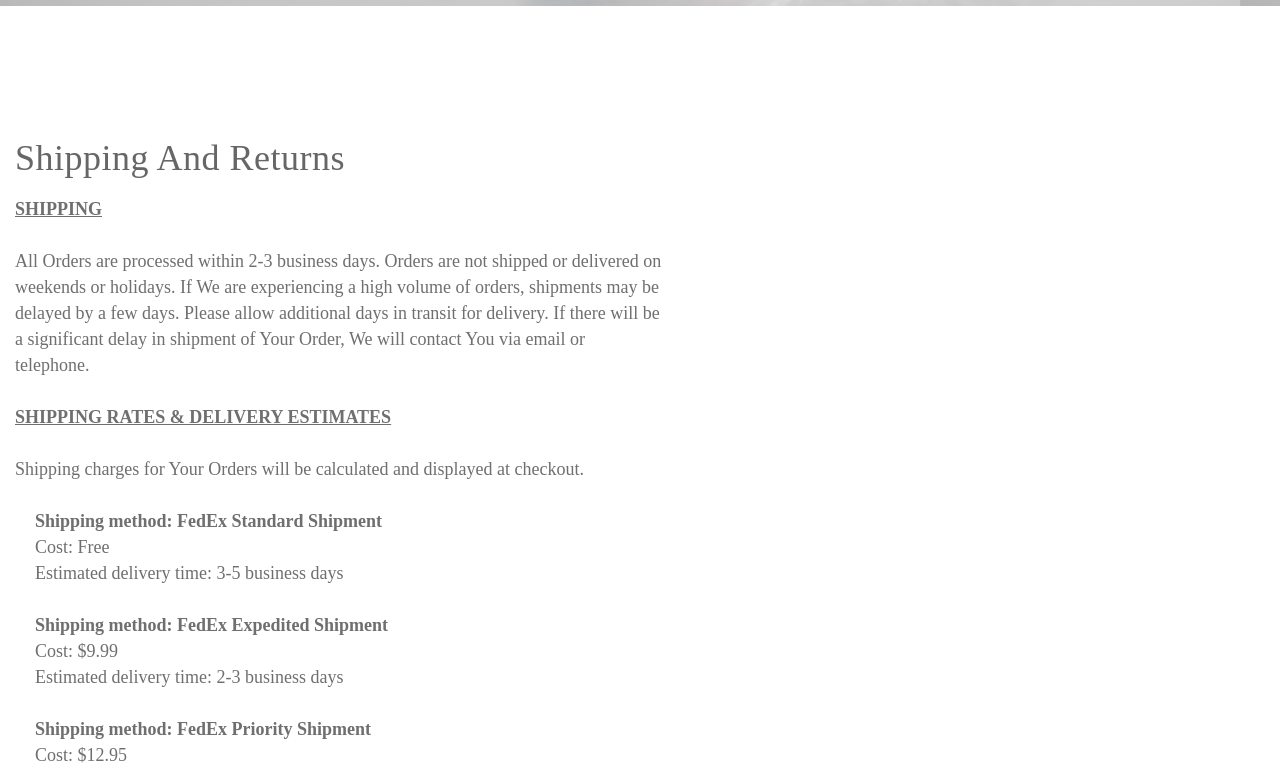
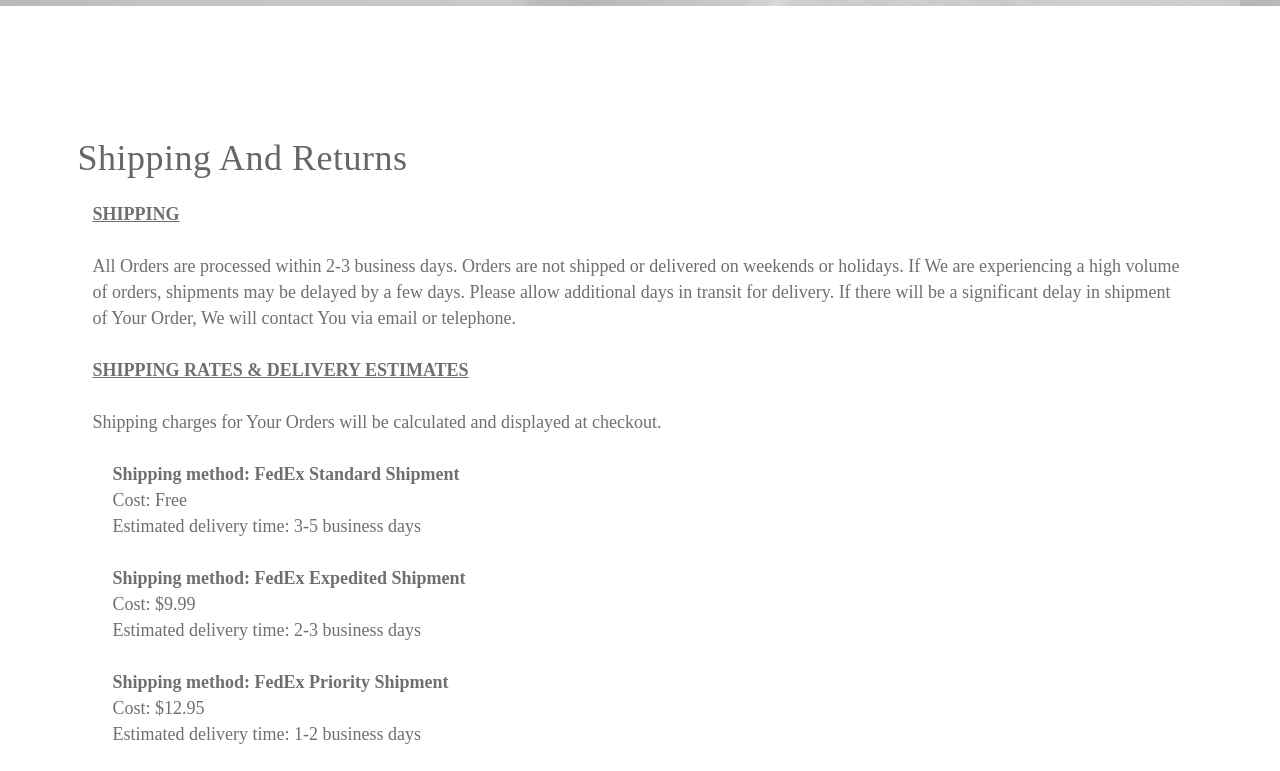
Before and after one commit to YagneshP/riipen_project, a Next.js app: page /shippingandreturns in a window 1280 px wide. Shown: the part 569-1340 px from the top of the page. Built offline with nearby package versions, Linux system fonts and the light colour scheme; no server answers.

Commit message:
shipping and privacy page col to container fluid upadte

```diff
--- a/components/PrivacyPolicy/index.js
+++ b/components/PrivacyPolicy/index.js
@@ -15,7 +15,7 @@ const PrivacyPolicy = () => {
                     </div>
                     <br />
 
-                    <div className="col-lg-7">
+                    <div className="container-fluid">
                       <p>
                         Our Privacy Policy was last updated on March 2022. This
                         Privacy Policy describes Our policies and procedures on
--- a/components/ShippingMethod/index.js
+++ b/components/ShippingMethod/index.js
@@ -15,7 +15,7 @@ const ShippingMethod = () => {
                     </div>
                     <br />
 
-                    <div className="col-lg-7">
+                    <div className="container-fluid">
                       <p>
                         {" "}
                         <div className="title"> Shipping </div>
--- a/styles/PrivacyShipping/PrivacyShipping.scss
+++ b/styles/PrivacyShipping/PrivacyShipping.scss
@@ -1,6 +1,6 @@
 #privacy-shipping {
 	* {
-		margin: 0;
+		margin: 10;
 		padding: 20;
 	}
 	body {
```
